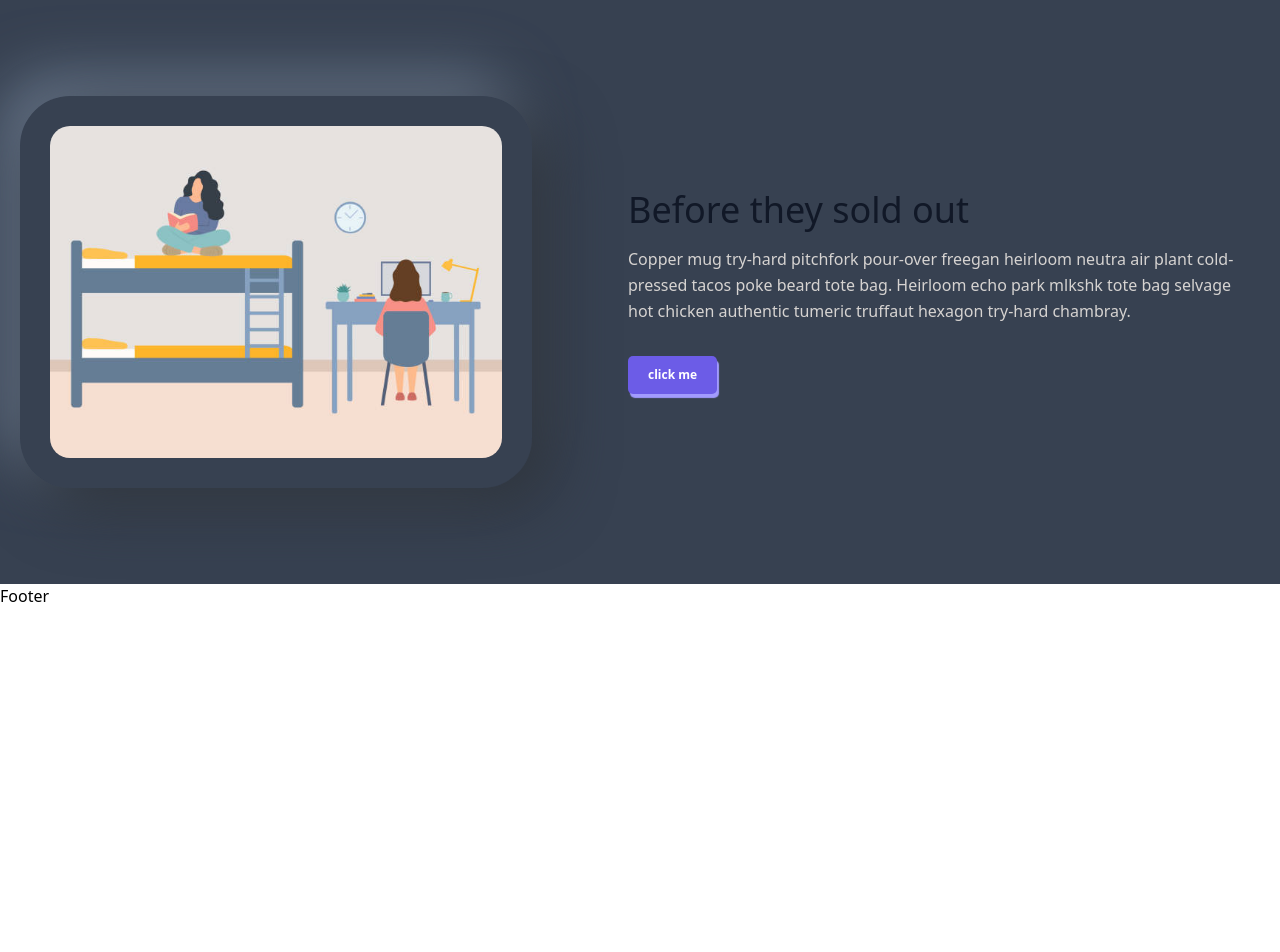
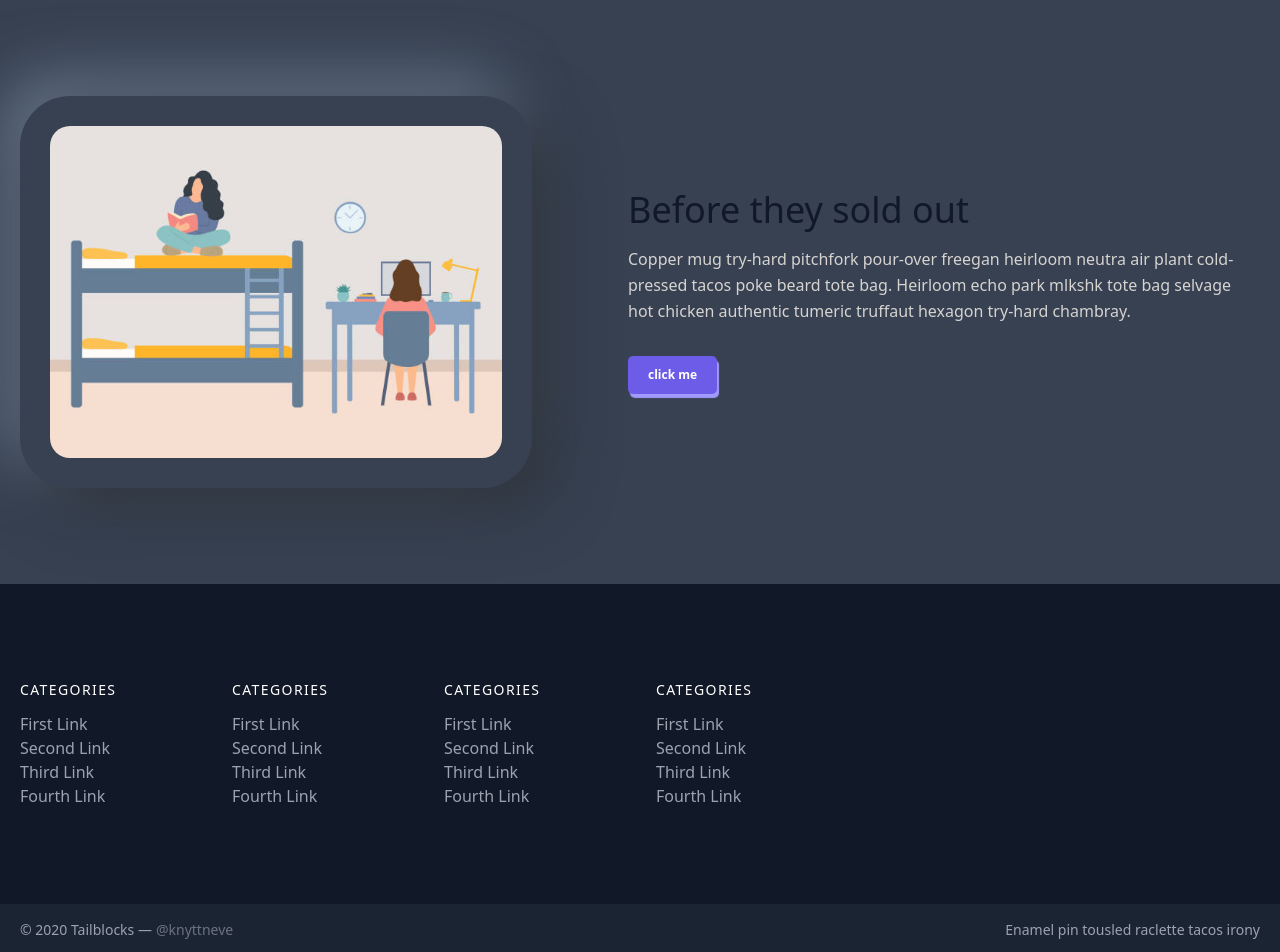
Before and after one commit to saurabh-sen/hosteller, a Next.js app: page / in a window 1280 px wide. Shown: the top 952 px of the page. Before the commit the page ends 800 px from the top, so only its background shows below. Built offline with nearby package versions, Linux system fonts and the light colour scheme.

Commit message:
added landing page and footer

```diff
--- a/app/page.js
+++ b/app/page.js
@@ -1,8 +1,8 @@
 import Landing_page from "@/frontendComponent/Landing_page/Landing_page"
 import Footer from "@/frontendComponent/Footer/Footer"
-// import Button from "@/frontendComponent/Button/Button";
+
 export default function Home() {
-  console.log(Footer);
+
   return (
     <main>
       <Landing_page/>
--- a/frontendComponent/Button/Button.js
+++ b/frontendComponent/Button/Button.js
@@ -1,4 +1,4 @@
-import styles from "../../app/Button.module.css"
+import styles from "./Button.module.css"
 
 const Button = () => {
 
--- a/frontendComponent/Footer/Footer.js
+++ b/frontendComponent/Footer/Footer.js
@@ -2,7 +2,91 @@ import React from 'react'
 
 const Footer = () => {
   return (
-    <div>Footer</div>
+    <footer className="text-gray-400 bg-gray-900 body-font">
+  <div className="container px-5 py-24 mx-auto">
+    <div className="flex flex-wrap md:text-left text-center -mb-10 -mx-4">
+      <div className="lg:w-1/6 md:w-1/2 w-full px-4">
+        <h2 className="title-font font-medium text-white tracking-widest text-sm mb-3">CATEGORIES</h2>
+        <nav className="list-none mb-10">
+          <li>
+            <a className="text-gray-400 hover:text-white">First Link</a>
+          </li>
+          <li>
+            <a className="text-gray-400 hover:text-white">Second Link</a>
+          </li>
+          <li>
+            <a className="text-gray-400 hover:text-white">Third Link</a>
+          </li>
+          <li>
+            <a className="text-gray-400 hover:text-white">Fourth Link</a>
+          </li>
+        </nav>
+      </div>
+      <div className="lg:w-1/6 md:w-1/2 w-full px-4">
+        <h2 className="title-font font-medium text-white tracking-widest text-sm mb-3">CATEGORIES</h2>
+        <nav className="list-none mb-10">
+          <li>
+            <a className="text-gray-400 hover:text-white">First Link</a>
+          </li>
+          <li>
+            <a className="text-gray-400 hover:text-white">Second Link</a>
+          </li>
+          <li>
+            <a className="text-gray-400 hover:text-white">Third Link</a>
+          </li>
+          <li>
+            <a className="text-gray-400 hover:text-white">Fourth Link</a>
+          </li>
+        </nav>
+      </div>
+      <div className="lg:w-1/6 md:w-1/2 w-full px-4">
+        <h2 className="title-font font-medium text-white tracking-widest text-sm mb-3">CATEGORIES</h2>
+        <nav className="list-none mb-10">
+          <li>
+            <a className="text-gray-400 hover:text-white">First Link</a>
+          </li>
+          <li>
+            <a className="text-gray-400 hover:text-white">Second Link</a>
+          </li>
+          <li>
+            <a className="text-gray-400 hover:text-white">Third Link</a>
+          </li>
+          <li>
+            <a className="text-gray-400 hover:text-white">Fourth Link</a>
+          </li>
+        </nav>
+      </div>
+      <div className="lg:w-1/6 md:w-1/2 w-full px-4">
+        <h2 className="title-font font-medium text-white tracking-widest text-sm mb-3">CATEGORIES</h2>
+        <nav className="list-none mb-10">
+          <li>
+            <a className="text-gray-400 hover:text-white">First Link</a>
+          </li>
+          <li>
+            <a className="text-gray-400 hover:text-white">Second Link</a>
+          </li>
+          <li>
+            <a className="text-gray-400 hover:text-white">Third Link</a>
+          </li>
+          <li>
+            <a className="text-gray-400 hover:text-white">Fourth Link</a>
+          </li>
+        </nav>
+      </div>
+
+
+    </div>
+  </div>
+
+  <div className="bg-gray-800 bg-opacity-75">
+    <div className="container mx-auto py-4 px-5 flex flex-wrap flex-col sm:flex-row">
+      <p className="text-gray-400 text-sm text-center sm:text-left">© 2020 Tailblocks —
+        <a href="https://twitter.com/knyttneve" className="text-gray-500 ml-1" target="_blank" rel="noopener noreferrer">@knyttneve</a>
+      </p>
+      <span className="sm:ml-auto sm:mt-0 mt-2 sm:w-auto w-full sm:text-left text-center text-gray-400 text-sm">Enamel pin tousled raclette tacos irony</span>
+    </div>
+  </div>
+</footer>
   )
 }
 
```
Also changed, not shown: frontendComponent/Button/Button.module.css (renamed from app/Button.module.css).
